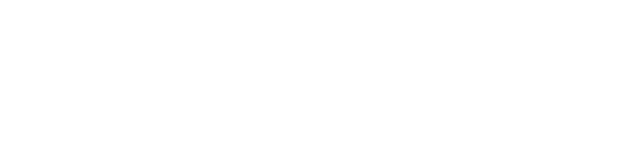
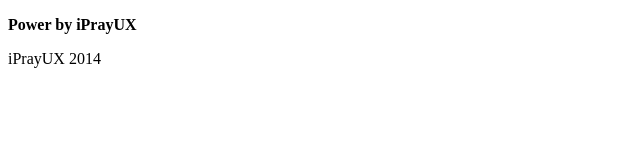
Before and after one commit to mesiaspablo/PULSE3, a plain HTML site: page index.html in a window 1280 px wide. Shown: the whole page, without its empty margins (0-640 px from the left). Drawn offline with Linux system fonts and the light colour scheme.

Commit message:
Creando el Footer

```diff
--- a/index.html
+++ b/index.html
@@ -14,6 +14,8 @@
 			</article>
 		</section>
 		<footer>
+			<p><strong>Power by iPrayUX</strong></p>
+			<p>iPrayUX 2014</p>
 		</footer>
 	</body>
 </html>
```
